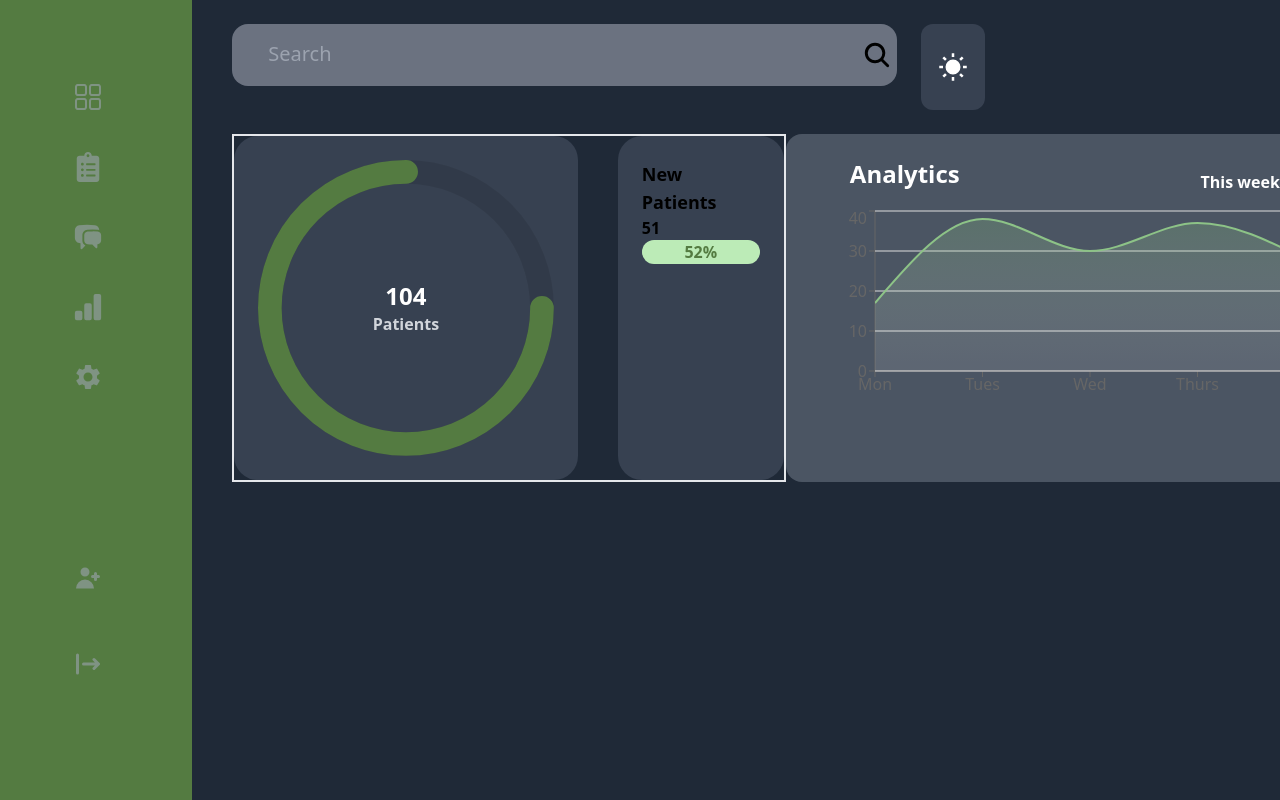
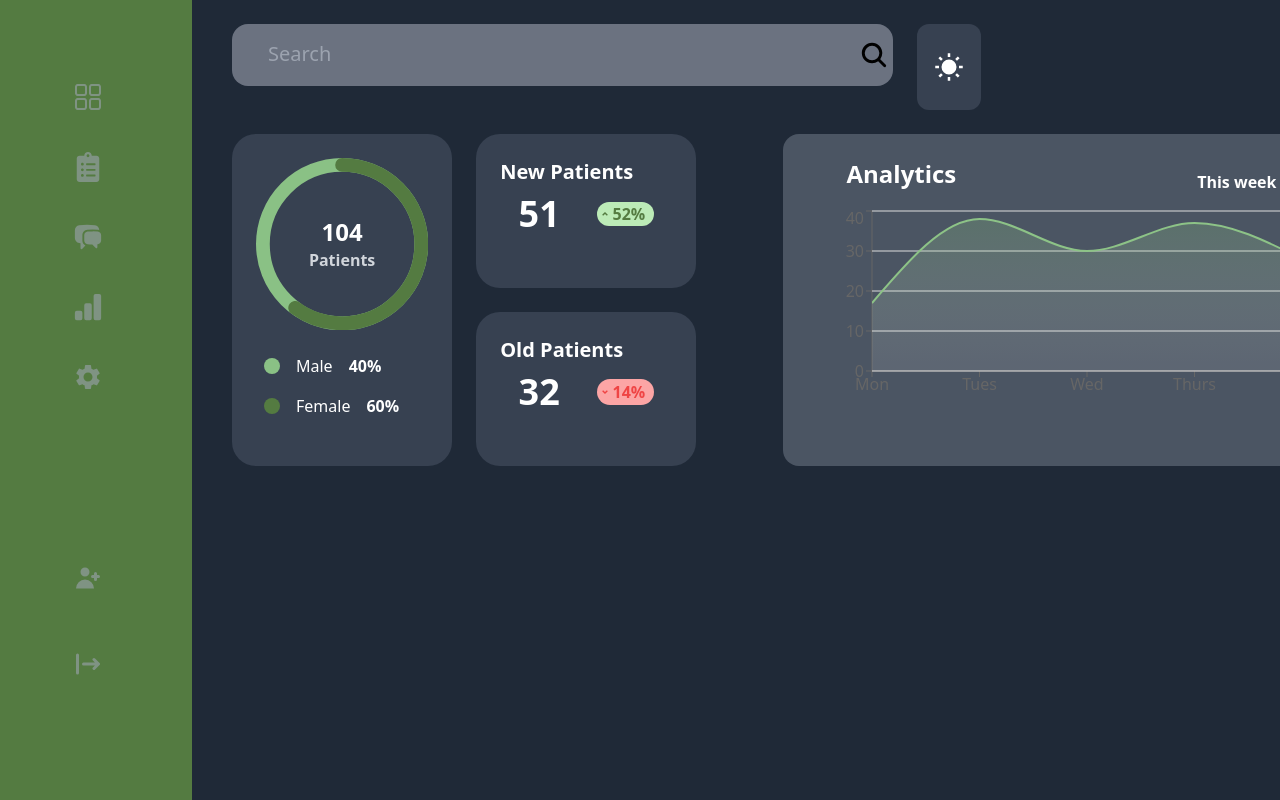
Before and after one commit to MHassan47/clinic, a React (Create React App) app: page / in a window 1280 px wide. Shown: the top 800 px of the page. Built offline with nearby package versions, Linux system fonts and the light colour scheme.

Commit message:
adjusts size of component

```diff
--- a/src/components/Dashboard/PatientsData.tsx
+++ b/src/components/Dashboard/PatientsData.tsx
@@ -1,4 +1,5 @@
 import React from "react";
+import { RiArrowDropDownLine, RiArrowDropUpLine } from "react-icons/ri";
 import {
   CircularProgressbarWithChildren,
   buildStyles,
@@ -7,13 +8,13 @@ import "react-circular-progressbar/dist/styles.css";
 function PatientsData() {
   let patients = 104;
   return (
-    <div className="flex border-2 justify-center gap-10">
-      <div className="flex bg-white dark:bg-gray-700 rounded-3xl p-6">
+    <div className="flex h-full gap-6">
+      <div className="flexjustify-center bg-white w-2/5 dark:bg-gray-700 rounded-3xl p-6">
         <CircularProgressbarWithChildren
-          value={75}
+          value={60}
           styles={buildStyles({
             // Rotation of path and trail, in number of turns (0-1)
-            rotation: 0.25,
+            rotation: 1,
 
             // Whether to use rounded or flat corners on the ends - can use 'butt' or 'round'
             strokeLinecap: "round",
@@ -28,21 +29,48 @@ function PatientsData() {
             // Colors
             pathColor: `#547b41`,
             textColor: "white",
-            trailColor: "rgba(0,0,0,0.1)",
+            trailColor: "#8ac185",
             backgroundColor: "#3e98c7",
           })}
         >
-          <div className="font-bold text-2xl dark:text-white">104</div>
+          <div className=" font-bold text-2xl dark:text-white">104</div>
           <div className="font-semibold text-md text-gray-500 dark:text-gray-300">
             Patients
           </div>
         </CircularProgressbarWithChildren>
+        <div className="flex flex-col mx-2 my-6 gap-4 dark:text-white">
+          <div className="flex flex-row gap-4 items-center">
+            <div className="w-4 h-4 rounded-3xl bg-gr" />
+            <h1 className="flex">Male </h1>
+            <h1 className="font-semibold"> 40%</h1>
+          </div>
+          <div className="flex flex-row gap-4 items-center dark:text-white">
+            <div className="w-4 h-4 rounded-3xl bg-darkgr" />
+            <h1 className="flex">Female</h1>
+            <h1 className="font-semibold">60%</h1>
+          </div>
+        </div>
       </div>
-      <div className="flex flex-col bg-white dark:bg-gray-700 rounded-3xl p-6 ">
-        <h1 className="text-lg font-semibold">New Patients</h1>
-        <h1 className="font-bold">51</h1>
-        <div className="text-center bg-lightgr text-darkgr font-bold rounded-3xl">
-          52%
+      <div className="flex flex-col gap-6 w-2/5 dark:text-white">
+        <div className="flex flex-col h-1/2 bg-white dark:bg-gray-700 rounded-3xl p-6 ">
+          <h1 className="text-xl font-semibold mb-2">New Patients</h1>
+          <div className="flex flex-row items-center justify-around">
+            <h1 className="font-semibold text-4xl">51</h1>
+            <div className="flex items-center text-center bg-lightgr text-darkgr font-bold rounded-3xl w-1/3">
+              <RiArrowDropUpLine />
+              52%
+            </div>
+          </div>
+        </div>
+
+        <div className="flex flex-col h-1/2 bg-white dark:bg-gray-700 rounded-3xl p-6 ">
+          <h1 className="text-xl font-semibold mb-2">Old Patients</h1>
+          <div className="flex flex-row items-center justify-around">
+            <h1 className="font-semibold text-4xl ">32</h1>
+            <div className="flex items-center text-center bg-red-300 text-red-500 font-bold rounded-3xl w-1/3 h-2/3">
+              <RiArrowDropDownLine /> 14%
+            </div>
+          </div>
         </div>
       </div>
     </div>
```
